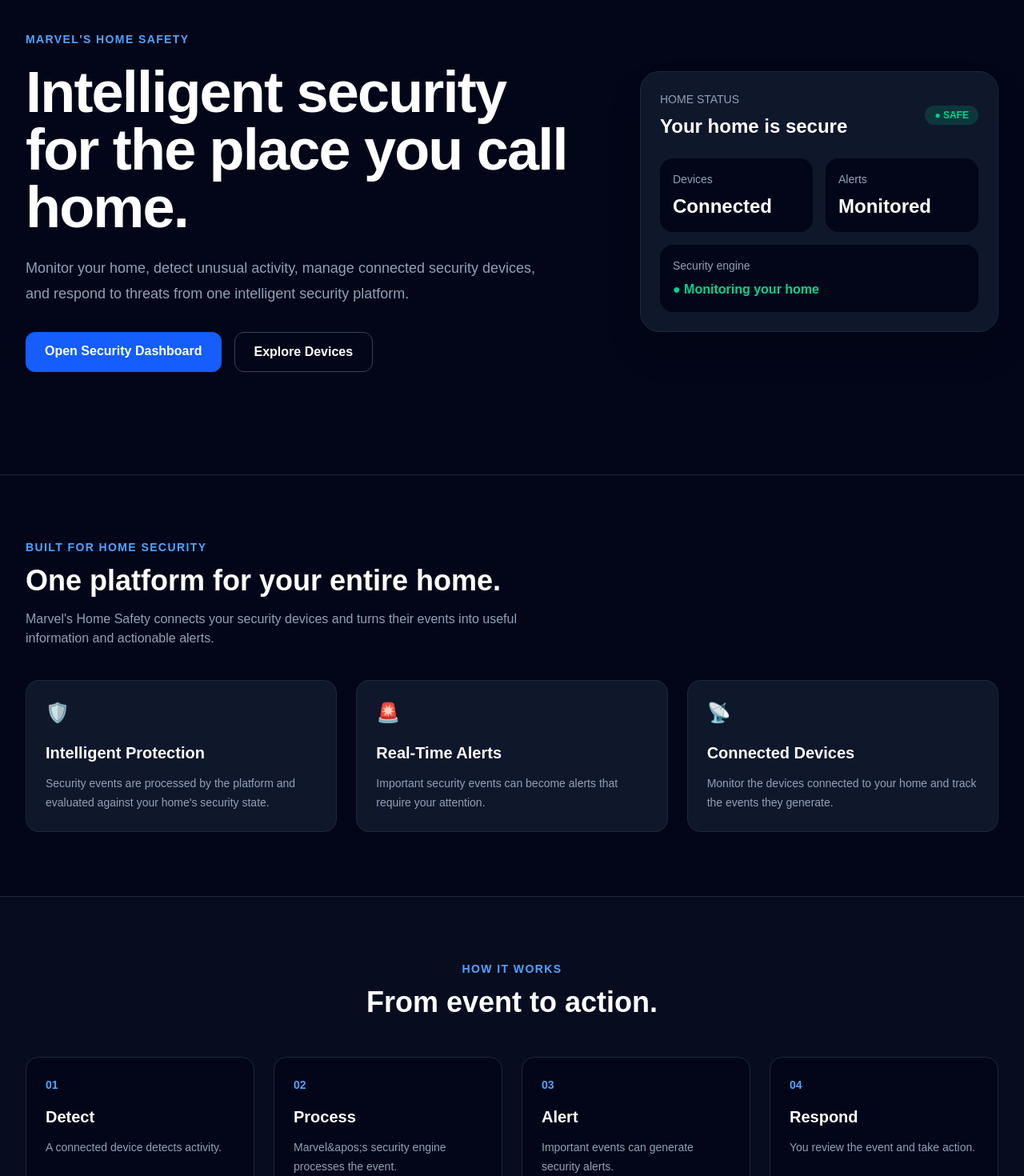
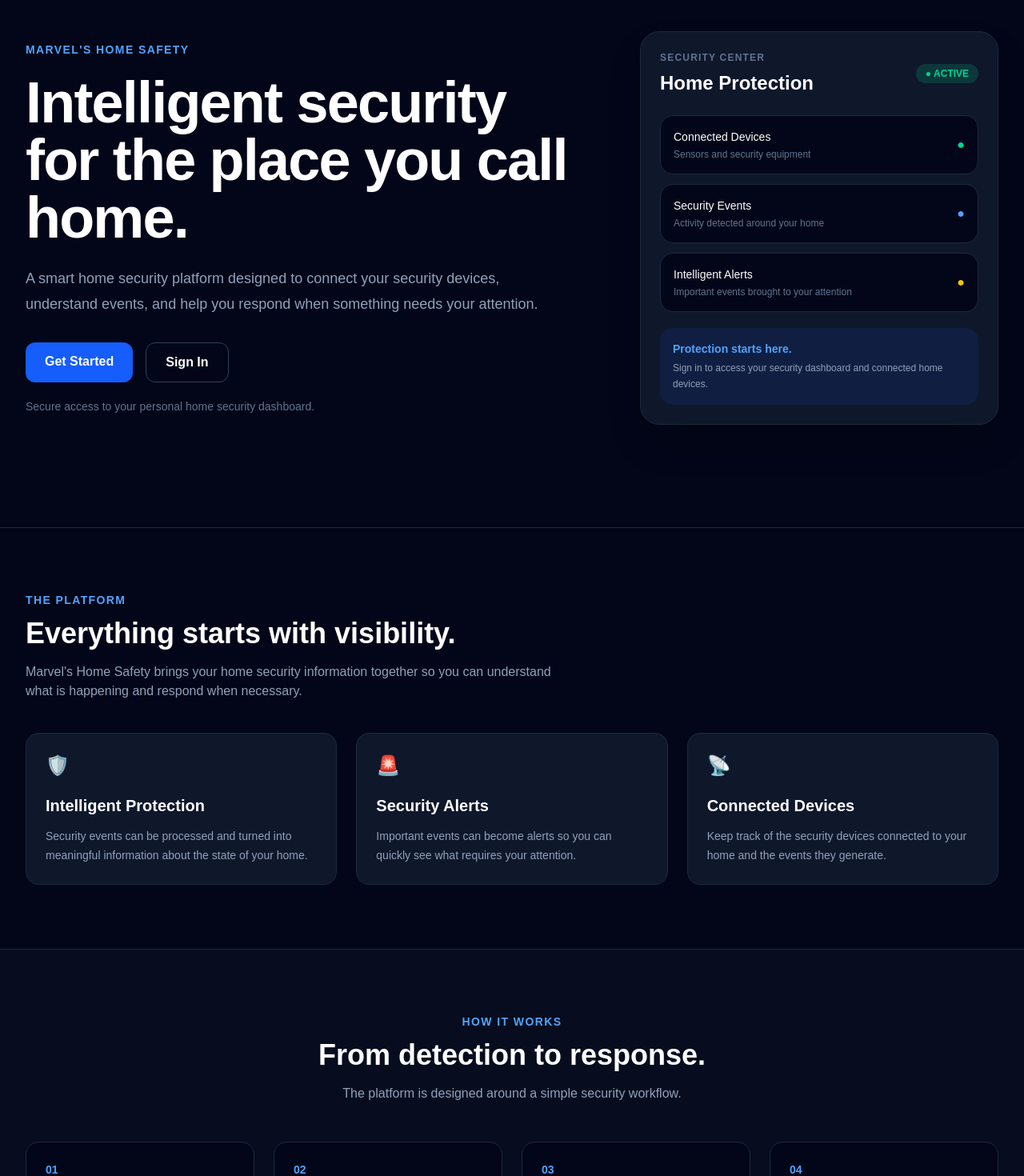
Before and after one commit to marvelousjoseph/marvels-home-safety, a Next.js app in the folder frontend/: page / in a window 1280 px wide. Shown: the part 160-1630 px from the top of the page at 80% size. Built offline with nearby package versions, Linux system fonts and the light colour scheme.

Commit message:
Improve dashboard and home pages

```diff
--- a/frontend/app/dashboard/page.tsx
+++ b/frontend/app/dashboard/page.tsx
@@ -4,19 +4,22 @@
 export const dynamic = "force-dynamic";
 
 function formatAlertTime(createdAt: string | null) {
-  if (!createdAt) {
-    return "Unknown time";
-  }
+  if (!createdAt) return "Unknown time";
 
   const created = new Date(createdAt);
   const now = new Date();
+  const difference = now.getTime() - created.getTime();
 
-  const difference = now.getTime() - created.getTime();
+  if (difference < 0) {
+    return created.toLocaleString("en-NG", {
+      dateStyle: "medium",
+      timeStyle: "short",
+    });
+  }
+
   const minutes = Math.floor(difference / 60000);
 
-  if (minutes < 1) {
-    return "Just now";
-  }
+  if (minutes < 1) return "Just now";
 
   if (minutes < 60) {
     return `${minutes} minute${minutes === 1 ? "" : "s"} ago`;
@@ -110,7 +113,6 @@
   );
 
   const hasCriticalAlert = criticalAlerts.length > 0;
-
   const hasSeriousAlert =
     hasCriticalAlert || highAlerts.length > 0;
 
@@ -137,17 +139,19 @@
   }
 
   return (
-    <>
+    <main className="min-h-screen bg-slate-950 text-white">
       <Navbar />
 
-      <main className="mx-auto max-w-7xl px-6 py-10">
+      <div className="mx-auto max-w-7xl px-6 py-10">
         {/* Header */}
-        <div>
-          <p className="text-sm font-medium text-blue-400">
+        <section>
+          <p className="text-sm font-semibold tracking-wider text-blue-400">
             MARVEL&apos;S HOME SAFETY
           </p>
 
-          <h1 className="mt-2 text-4xl font-bold tracking-tight">
+          <div className="mt-2 flex flex-col justify-between gap-4 md:flex-row md:items-end">
+            <div>
+              <h1 className="text-4xl font-bold tracking-tight">
                 Security Dashboard
               </h1>
 
@@ -156,22 +160,43 @@
               </p>
             </div>
 
+            <div className="rounded-full border border-slate-800 bg-slate-900 px-4 py-2 text-xs text-slate-400">
+              SYSTEM MONITORING ACTIVE
+            </div>
+          </div>
+        </section>
+
         {/* Home Status */}
         <section
-          className={`mt-8 rounded-2xl border p-6 ${
+          className={`mt-8 overflow-hidden rounded-3xl border p-6 md:p-8 ${
             hasCriticalAlert
-              ? "border-red-800 bg-red-950/40"
+              ? "border-red-900 bg-red-950/30"
               : hasSeriousAlert
-                ? "border-orange-800 bg-orange-950/40"
+                ? "border-orange-900 bg-orange-950/30"
                 : activeAlerts.length > 0
-                  ? "border-yellow-800 bg-yellow-950/40"
-                  : "border-emerald-800 bg-emerald-950/40"
+                  ? "border-yellow-900 bg-yellow-950/30"
+                  : "border-emerald-900 bg-emerald-950/30"
           }`}
         >
-          <div className="flex flex-col gap-4 sm:flex-row sm:items-center sm:justify-between">
+          <div className="flex flex-col gap-6 md:flex-row md:items-center md:justify-between">
+            <div className="flex items-start gap-4">
+              <div
+                className={`mt-1 flex h-12 w-12 shrink-0 items-center justify-center rounded-2xl ${
+                  hasCriticalAlert
+                    ? "bg-red-500/20 text-red-400"
+                    : hasSeriousAlert
+                      ? "bg-orange-500/20 text-orange-400"
+                      : activeAlerts.length > 0
+                        ? "bg-yellow-500/20 text-yellow-400"
+                        : "bg-emerald-500/20 text-emerald-400"
+                }`}
+              >
+                <span className="text-xl">●</span>
+              </div>
+
               <div>
                 <p
-                className={`text-sm font-semibold ${
+                  className={`text-xs font-bold tracking-widest ${
                     hasCriticalAlert
                       ? "text-red-400"
                       : hasSeriousAlert
@@ -188,13 +213,14 @@
                   {statusTitle}
                 </h2>
 
-              <p className="mt-1 text-sm text-slate-400">
+                <p className="mt-1 max-w-xl text-sm text-slate-400">
                   {statusDescription}
                 </p>
               </div>
+            </div>
 
             <div
-              className={`rounded-full px-5 py-2 text-sm font-semibold ${
+              className={`rounded-full px-5 py-2 text-sm font-bold ${
                 hasCriticalAlert
                   ? "bg-red-500/20 text-red-400"
                   : hasSeriousAlert
@@ -209,13 +235,10 @@
           </div>
         </section>
 
-        {/* Security Cards */}
-        <section className="mt-8 grid gap-5 md:grid-cols-2 lg:grid-cols-4">
-          {/* Active Alerts */}
+        {/* Statistics */}
+        <section className="mt-8 grid gap-5 sm:grid-cols-2 lg:grid-cols-4">
           <div className="rounded-2xl border border-slate-800 bg-slate-900 p-6">
-            <p className="text-sm text-slate-400">
-              Active Alerts
-            </p>
+            <p className="text-sm text-slate-400">Active Alerts</p>
 
             <p className="mt-3 text-3xl font-bold">
               {activeAlerts.length}
@@ -234,11 +257,8 @@
             </p>
           </div>
 
-          {/* Devices */}
           <div className="rounded-2xl border border-slate-800 bg-slate-900 p-6">
-            <p className="text-sm text-slate-400">
-              Devices
-            </p>
+            <p className="text-sm text-slate-400">Connected Devices</p>
 
             <p className="mt-3 text-3xl font-bold">
               {devices.length}
@@ -249,11 +269,8 @@
             </p>
           </div>
 
-          {/* Critical Alerts */}
           <div className="rounded-2xl border border-slate-800 bg-slate-900 p-6">
-            <p className="text-sm text-slate-400">
-              Critical Alerts
-            </p>
+            <p className="text-sm text-slate-400">Critical Alerts</p>
 
             <p className="mt-3 text-3xl font-bold">
               {criticalAlerts.length}
@@ -272,11 +289,8 @@
             </p>
           </div>
 
-          {/* System Status */}
           <div className="rounded-2xl border border-slate-800 bg-slate-900 p-6">
-            <p className="text-sm text-slate-400">
-              System Status
-            </p>
+            <p className="text-sm text-slate-400">System Status</p>
 
             <p className="mt-3 text-3xl font-bold">
               {devices.length > 0 &&
@@ -285,7 +299,14 @@
                 : "Attention"}
             </p>
 
-            <p className="mt-2 text-sm text-emerald-400">
+            <p
+              className={`mt-2 text-sm ${
+                devices.length > 0 &&
+                onlineDevices.length === devices.length
+                  ? "text-emerald-400"
+                  : "text-yellow-400"
+              }`}
+            >
               {devices.length > 0
                 ? `${onlineDevices.length} of ${devices.length} devices online`
                 : "No devices connected"}
@@ -293,24 +314,32 @@
           </div>
         </section>
 
+        {/* Main Content */}
+        <section className="mt-8 grid gap-6 lg:grid-cols-3">
           {/* Recent Activity */}
-        <section className="mt-8 rounded-2xl border border-slate-800 bg-slate-900 p-6">
+          <div className="rounded-2xl border border-slate-800 bg-slate-900 p-6 lg:col-span-2">
             <div className="flex items-center justify-between">
-            <h2 className="text-xl font-semibold">
-              Recent Activity
+              <div>
+                <h2 className="text-xl font-bold">
+                  Recent Security Activity
                 </h2>
+
+                <p className="mt-1 text-sm text-slate-400">
+                  Latest events reported by your security system.
+                </p>
+              </div>
 
               <a
                 href="/alerts"
-              className="text-sm text-blue-400 hover:text-blue-300"
+                className="text-sm font-medium text-blue-400 transition hover:text-blue-300"
               >
                 View all
               </a>
             </div>
 
-          <div className="mt-6 space-y-4">
+            <div className="mt-6 space-y-3">
               {alerts.length === 0 ? (
-              <div className="rounded-xl bg-slate-800/60 p-4">
+                <div className="rounded-xl border border-slate-800 bg-slate-950 p-5">
                   <p className="font-medium">
                     No security activity yet
                   </p>
@@ -323,12 +352,12 @@
                 alerts.slice(0, 5).map((alert) => (
                   <div
                     key={alert.id}
-                  className="flex flex-col gap-3 rounded-xl bg-slate-800/60 p-4 sm:flex-row sm:items-center sm:justify-between"
+                    className="flex flex-col gap-3 rounded-xl border border-slate-800 bg-slate-950 p-4 sm:flex-row sm:items-center sm:justify-between"
                   >
-                  <div>
+                    <div className="min-w-0">
                       <div className="flex flex-wrap items-center gap-3">
                         <span
-                        className={`rounded-full px-2 py-1 text-xs font-semibold ${
+                          className={`rounded-full px-2.5 py-1 text-[10px] font-bold tracking-wider ${
                             alert.resolved
                               ? "bg-emerald-500/20 text-emerald-400"
                               : alert.severity?.toLowerCase() ===
@@ -345,7 +374,7 @@
                             : alert.severity?.toUpperCase()}
                         </span>
 
-                      <p className="font-medium">
+                        <p className="truncate font-medium">
                           {alert.title}
                         </p>
                       </div>
@@ -355,15 +384,81 @@
                       </p>
                     </div>
 
-                  <span className="whitespace-nowrap text-sm text-slate-500">
+                    <span className="shrink-0 text-sm text-slate-500">
                       {formatAlertTime(alert.created_at)}
                     </span>
                   </div>
                 ))
               )}
             </div>
+          </div>
+
+          {/* Device Overview */}
+          <div className="rounded-2xl border border-slate-800 bg-slate-900 p-6">
+            <div>
+              <h2 className="text-xl font-bold">
+                Device Overview
+              </h2>
+
+              <p className="mt-1 text-sm text-slate-400">
+                Security devices connected to your home.
+              </p>
+            </div>
+
+            <div className="mt-6 space-y-3">
+              {devices.length === 0 ? (
+                <div className="rounded-xl border border-slate-800 bg-slate-950 p-5">
+                  <p className="font-medium">
+                    No devices connected
+                  </p>
+
+                  <p className="mt-1 text-sm text-slate-400">
+                    Add a security device to get started.
+                  </p>
+                </div>
+              ) : (
+                devices.slice(0, 5).map((device) => (
+                  <div
+                    key={device.id}
+                    className="flex items-center justify-between rounded-xl border border-slate-800 bg-slate-950 p-4"
+                  >
+                    <div className="min-w-0">
+                      <p className="truncate font-medium">
+                        {device.name}
+                      </p>
+
+                      <p className="mt-1 text-xs text-slate-500">
+                        {device.location || device.type || "Security device"}
+                      </p>
+                    </div>
+
+                    <div className="ml-3 flex items-center gap-2">
+                      <span
+                        className={`h-2.5 w-2.5 rounded-full ${
+                          device.status?.toLowerCase() === "online"
+                            ? "bg-emerald-400"
+                            : "bg-slate-600"
+                        }`}
+                      />
+
+                      <span className="text-xs font-medium text-slate-400">
+                        {device.status || "Unknown"}
+                      </span>
+                    </div>
+                  </div>
+                ))
+              )}
+            </div>
+
+            <a
+              href="/devices"
+              className="mt-5 block rounded-xl border border-slate-700 py-3 text-center text-sm font-medium text-slate-300 transition hover:bg-slate-800 hover:text-white"
+            >
+              Manage devices
+            </a>
+          </div>
         </section>
+      </div>
     </main>
-    </>
   );
 }
--- a/frontend/app/page.tsx
+++ b/frontend/app/page.tsx
@@ -5,6 +5,7 @@
     <main className="min-h-screen bg-slate-950 text-white">
       <Navbar />
 
+      {/* Hero */}
       <section className="border-b border-slate-800">
         <div className="mx-auto max-w-7xl px-6 py-24 sm:px-8 lg:flex lg:items-center lg:gap-16 lg:py-32">
           <div className="max-w-3xl">
@@ -17,61 +18,109 @@
             </h1>
 
             <p className="mt-6 max-w-2xl text-lg leading-8 text-slate-400">
-              Monitor your home, detect unusual activity, manage connected
-              security devices, and respond to threats from one intelligent
-              security platform.
+              A smart home security platform designed to connect your
+              security devices, understand events, and help you respond
+              when something needs your attention.
             </p>
 
             <div className="mt-8 flex flex-col gap-4 sm:flex-row">
               <a
-                href="/dashboard"
+                href="/login"
                 className="rounded-xl bg-blue-600 px-6 py-3 text-center font-semibold transition hover:bg-blue-500"
               >
-                Open Security Dashboard
+                Get Started
               </a>
 
               <a
-                href="/devices"
+                href="/login"
                 className="rounded-xl border border-slate-700 px-6 py-3 text-center font-semibold transition hover:bg-slate-900"
               >
-                Explore Devices
+                Sign In
               </a>
             </div>
+
+            <p className="mt-5 text-sm text-slate-500">
+              Secure access to your personal home security dashboard.
+            </p>
           </div>
 
+          {/* Product Preview */}
           <div className="mt-14 w-full max-w-md lg:mt-0">
             <div className="rounded-3xl border border-slate-800 bg-slate-900 p-6 shadow-2xl">
               <div className="flex items-center justify-between">
                 <div>
-                  <p className="text-sm text-slate-400">HOME STATUS</p>
+                  <p className="text-xs font-semibold tracking-widest text-slate-500">
+                    SECURITY CENTER
+                  </p>
 
                   <h2 className="mt-2 text-2xl font-bold">
-                    Your home is secure
+                    Home Protection
                   </h2>
                 </div>
 
                 <div className="rounded-full bg-emerald-500/20 px-3 py-1 text-xs font-semibold text-emerald-400">
-                  ● SAFE
+                  ● ACTIVE
                 </div>
               </div>
 
-              <div className="mt-6 grid grid-cols-2 gap-4">
-                <div className="rounded-2xl bg-slate-950 p-4">
-                  <p className="text-sm text-slate-400">Devices</p>
-                  <p className="mt-2 text-2xl font-bold">Connected</p>
+              <div className="mt-6 space-y-3">
+                <div className="rounded-2xl border border-slate-800 bg-slate-950 p-4">
+                  <div className="flex items-center justify-between">
+                    <div>
+                      <p className="text-sm font-medium">
+                        Connected Devices
+                      </p>
+
+                      <p className="mt-1 text-xs text-slate-500">
+                        Sensors and security equipment
+                      </p>
+                    </div>
+
+                    <span className="text-emerald-400">●</span>
+                  </div>
                 </div>
 
-                <div className="rounded-2xl bg-slate-950 p-4">
-                  <p className="text-sm text-slate-400">Alerts</p>
-                  <p className="mt-2 text-2xl font-bold">Monitored</p>
+                <div className="rounded-2xl border border-slate-800 bg-slate-950 p-4">
+                  <div className="flex items-center justify-between">
+                    <div>
+                      <p className="text-sm font-medium">
+                        Security Events
+                      </p>
+
+                      <p className="mt-1 text-xs text-slate-500">
+                        Activity detected around your home
+                      </p>
+                    </div>
+
+                    <span className="text-blue-400">●</span>
+                  </div>
+                </div>
+
+                <div className="rounded-2xl border border-slate-800 bg-slate-950 p-4">
+                  <div className="flex items-center justify-between">
+                    <div>
+                      <p className="text-sm font-medium">
+                        Intelligent Alerts
+                      </p>
+
+                      <p className="mt-1 text-xs text-slate-500">
+                        Important events brought to your attention
+                      </p>
+                    </div>
+
+                    <span className="text-yellow-400">●</span>
+                  </div>
                 </div>
               </div>
 
-              <div className="mt-4 rounded-2xl bg-slate-950 p-4">
-                <p className="text-sm text-slate-400">Security engine</p>
+              <div className="mt-5 rounded-2xl bg-blue-600/10 p-4">
+                <p className="text-sm font-semibold text-blue-400">
+                  Protection starts here.
+                </p>
 
-                <p className="mt-2 font-semibold text-emerald-400">
-                  ● Monitoring your home
+                <p className="mt-1 text-xs leading-5 text-slate-400">
+                  Sign in to access your security dashboard and connected
+                  home devices.
                 </p>
               </div>
             </div>
@@ -79,19 +128,21 @@
         </div>
       </section>
 
+      {/* Features */}
       <section className="mx-auto max-w-7xl px-6 py-20 sm:px-8">
         <div className="max-w-2xl">
           <p className="text-sm font-semibold uppercase tracking-widest text-blue-400">
-            BUILT FOR HOME SECURITY
+            THE PLATFORM
           </p>
 
           <h2 className="mt-3 text-3xl font-bold sm:text-4xl">
-            One platform for your entire home.
+            Everything starts with visibility.
           </h2>
 
           <p className="mt-4 text-slate-400">
-            Marvel&apos;s Home Safety connects your security devices and
-            turns their events into useful information and actionable alerts.
+            Marvel&apos;s Home Safety brings your home security information
+            together so you can understand what is happening and respond
+            when necessary.
           </p>
         </div>
 
@@ -104,8 +155,8 @@
             </h3>
 
             <p className="mt-3 text-sm leading-6 text-slate-400">
-              Security events are processed by the platform and evaluated
-              against your home&apos;s security state.
+              Security events can be processed and turned into meaningful
+              information about the state of your home.
             </p>
           </div>
 
@@ -113,12 +164,12 @@
             <div className="text-2xl">🚨</div>
 
             <h3 className="mt-5 text-xl font-semibold">
-              Real-Time Alerts
+              Security Alerts
             </h3>
 
             <p className="mt-3 text-sm leading-6 text-slate-400">
-              Important security events can become alerts that require your
-              attention.
+              Important events can become alerts so you can quickly see
+              what requires your attention.
             </p>
           </div>
 
@@ -130,13 +181,14 @@
             </h3>
 
             <p className="mt-3 text-sm leading-6 text-slate-400">
-              Monitor the devices connected to your home and track the events
-              they generate.
+              Keep track of the security devices connected to your home
+              and the events they generate.
             </p>
           </div>
         </div>
       </section>
 
+      {/* How it works */}
       <section className="border-y border-slate-800 bg-slate-900/40">
         <div className="mx-auto max-w-7xl px-6 py-20 sm:px-8">
           <div className="text-center">
@@ -145,8 +197,12 @@
             </p>
 
             <h2 className="mt-3 text-3xl font-bold sm:text-4xl">
-              From event to action.
+              From detection to response.
             </h2>
+
+            <p className="mx-auto mt-4 max-w-2xl text-slate-400">
+              The platform is designed around a simple security workflow.
+            </p>
           </div>
 
           <div className="mt-12 grid gap-6 md:grid-cols-4">
@@ -154,12 +210,12 @@
               {
                 number: "01",
                 title: "Detect",
-                text: "A connected device detects activity.",
+                text: "A connected security device detects activity.",
               },
               {
                 number: "02",
                 title: "Process",
-                text: "Marvel&apos;s security engine processes the event.",
+                text: "The security platform processes the event.",
               },
               {
                 number: "03",
@@ -169,7 +225,7 @@
               {
                 number: "04",
                 title: "Respond",
-                text: "You review the event and take action.",
+                text: "You review the information and take action.",
               },
             ].map((step) => (
               <div
@@ -193,20 +249,26 @@
         </div>
       </section>
 
+      {/* CTA */}
       <section className="mx-auto max-w-7xl px-6 py-20 text-center sm:px-8">
-        <h2 className="text-3xl font-bold sm:text-4xl">
-          Your home. Your security. One platform.
+        <p className="text-sm font-semibold uppercase tracking-widest text-blue-400">
+          GET STARTED
+        </p>
+
+        <h2 className="mt-3 text-3xl font-bold sm:text-4xl">
+          Your home deserves intelligent protection.
         </h2>
 
         <p className="mx-auto mt-4 max-w-2xl text-slate-400">
-          Start monitoring your home through Marvel&apos;s Home Safety.
+          Sign in to access your Marvel&apos;s Home Safety security
+          dashboard.
         </p>
 
         <a
-          href="/dashboard"
+          href="/login"
           className="mt-8 inline-block rounded-xl bg-blue-600 px-7 py-3 font-semibold transition hover:bg-blue-500"
         >
-          Enter Dashboard
+          Access Your Security Center
         </a>
       </section>
 
```
Lines whose indentation alone changed are shown as unchanged.
